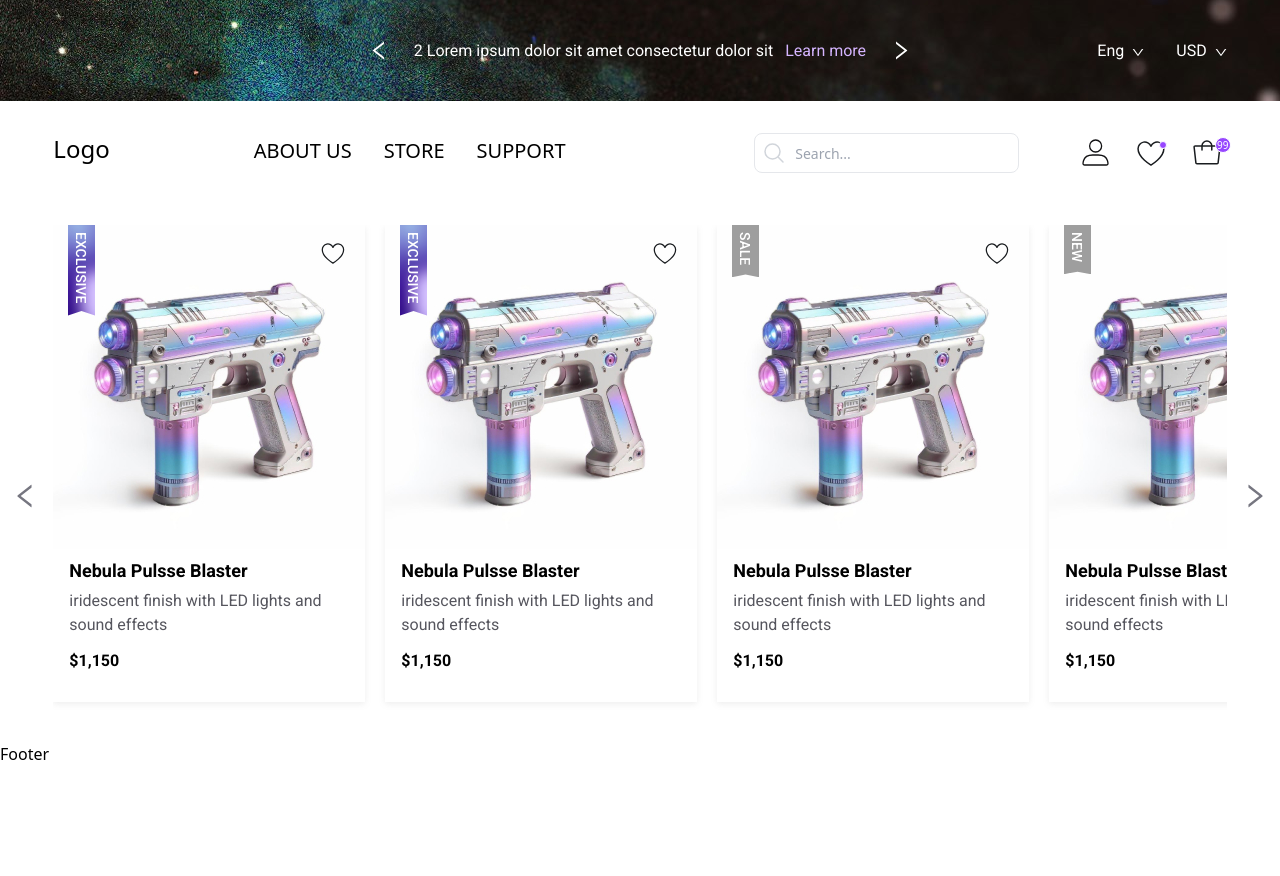
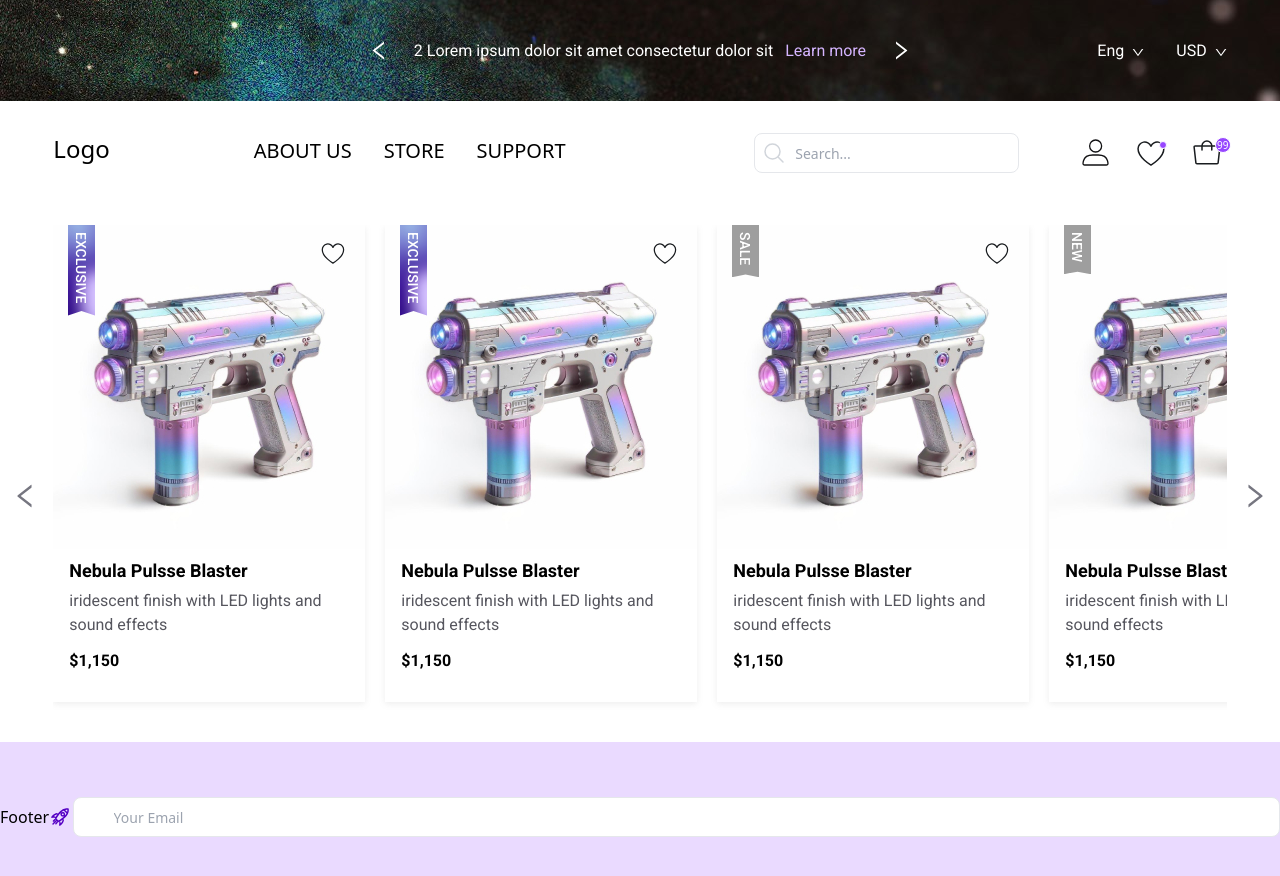
Before and after one commit to BohdanTaran/cos, a React (Vite) app: page / in a window 1280 px wide. Shown: the top 876 px of the page. Before the commit the page ends 800 px from the top, so only its background shows below. Built offline with nearby package versions, Linux system fonts and the light colour scheme; grey boxes are pictures that could not be loaded; a web font is replaced by a local one.

Commit message:
example of using sprite

```diff
--- a/src/widgets/Footer/Footer.tsx
+++ b/src/widgets/Footer/Footer.tsx
@@ -1,3 +1,21 @@
+import svgSprite from '../../shared/Icons/icons.svg';
+
 export const Footer = () => {
-  return <div>Footer</div>;
+  return (
+    <div className="flex justify-center items-center bg-primary-10 ">
+      Footer
+      {
+        <>
+          <svg className="fill-primary-70 w-[25px]">
+            <use href={`${svgSprite}#icon-rocket`} />
+          </svg>
+          <input
+            className="h-[40px] w-[200px] w-full text-sm border border-solid rounded-lg pl-10 outline-none"
+            type="text"
+            placeholder="Your Email"
+          />
+        </>
+      }
+    </div>
+  );
 };
```
